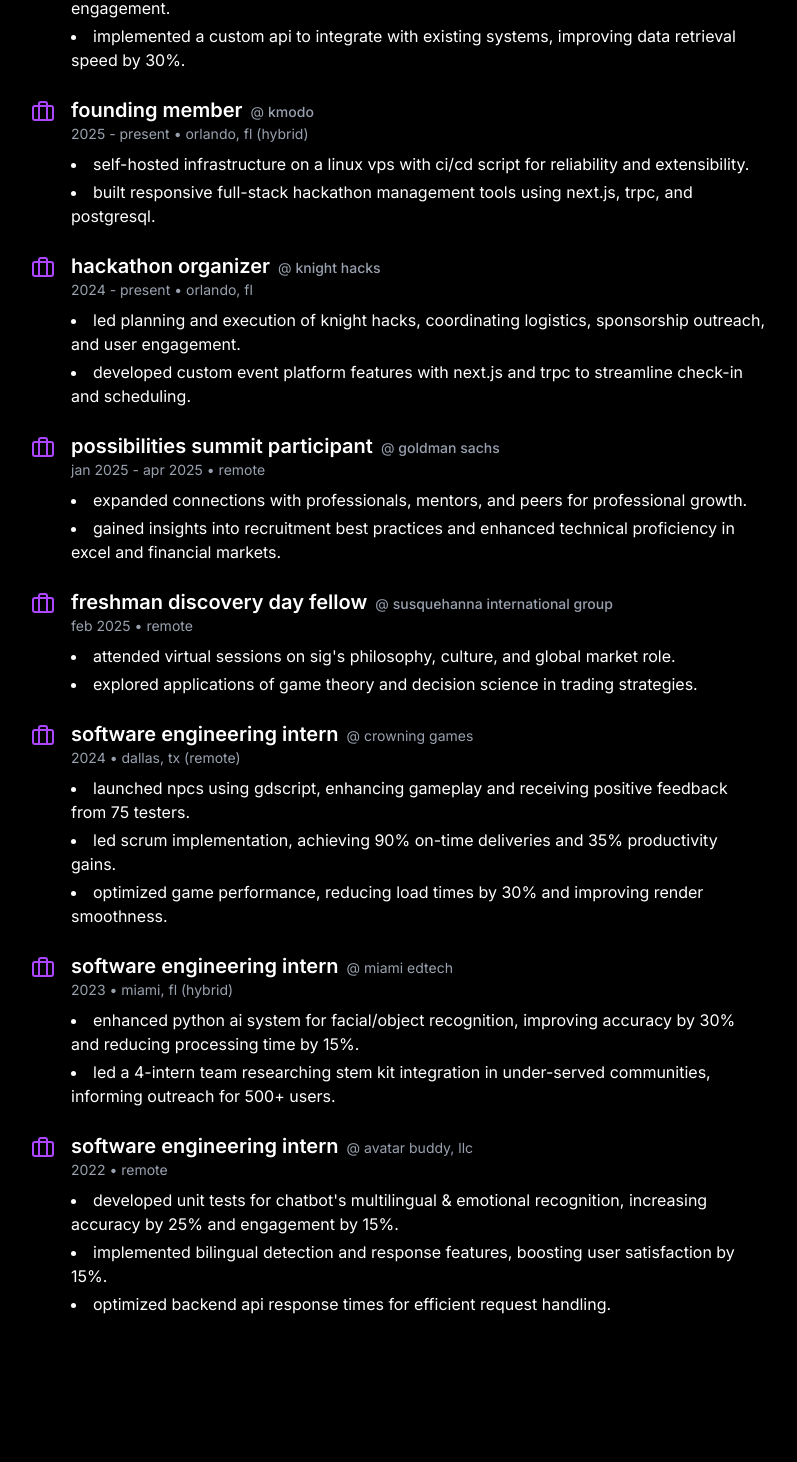
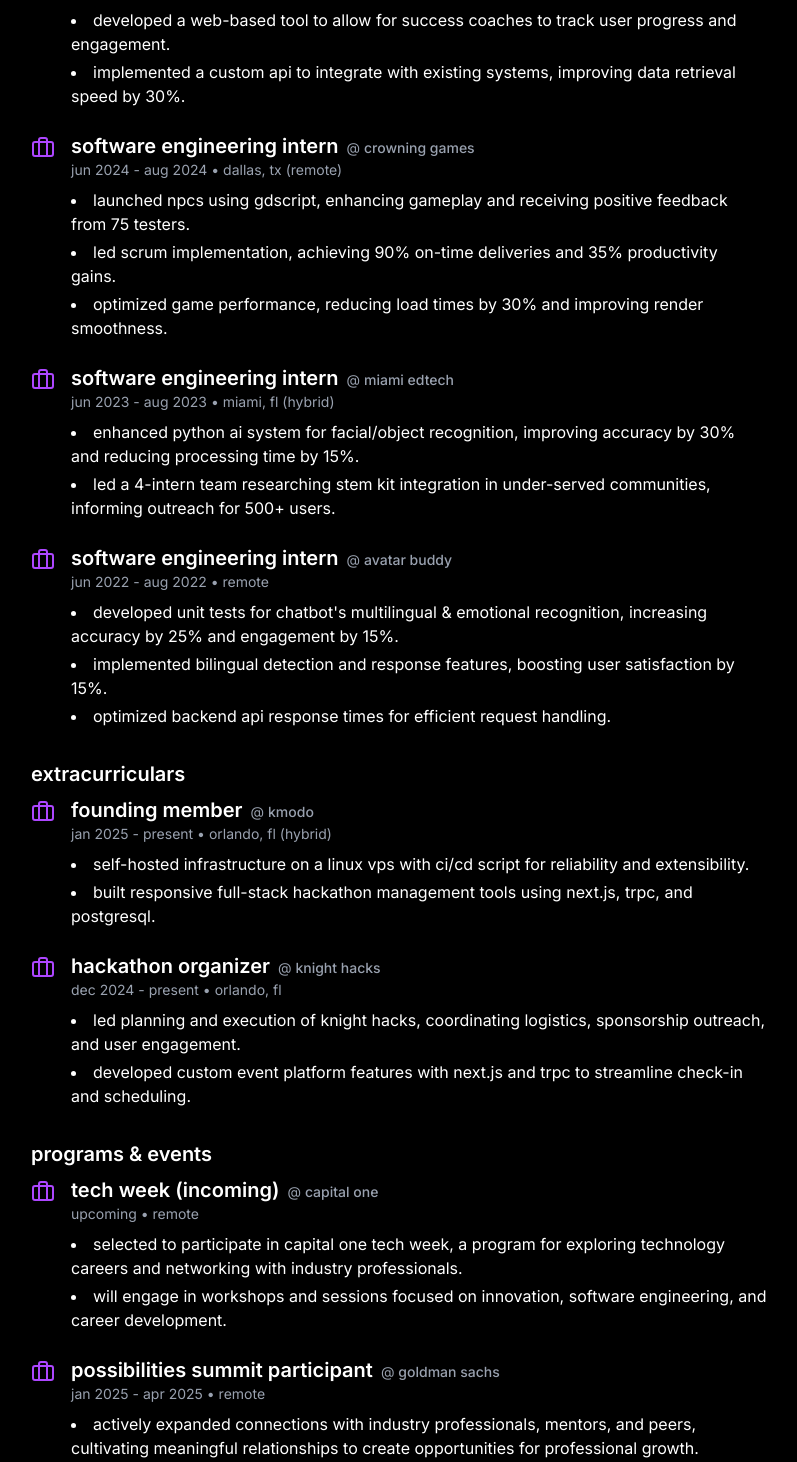
Before and after one commit to cataladev/sitev3, a Next.js app: page /career in a window 1280 px wide. Shown: the part 468-1930 px from the top of the page, without its empty margins (241-1038 px from the left). Before the commit the page ends 1832 px from the top, so only its background shows below. Built offline with nearby package versions, Linux system fonts and the light colour scheme.

Commit message:
ok more update

```diff
--- a/src/app/career/page.tsx
+++ b/src/app/career/page.tsx
@@ -10,10 +10,11 @@
   bulletPoints: string[];
 };
 
-const experiences: Experience[] = [
+const jobs: Experience[] = [
   {
     title: "software engineer intern",
     company: "ZuLeris Interactive",
+    companyLink: "https://www.zuleris.com/",
     timeframe: "jun 2025 - aug 2025",
     location: "remote",
     bulletPoints: [
@@ -33,53 +34,10 @@
     ],
   },
   {
-    title: "founding member",
-    company: "kmodo",
-    companyLink: "https://kmodo.org",
-    timeframe: "2025 - present",
-    location: "orlando, fl (hybrid)",
-    bulletPoints: [
-      "self-hosted infrastructure on a linux vps with ci/cd script for reliability and extensibility.",
-      "built responsive full-stack hackathon management tools using next.js, trpc, and postgresql.",
-    ],
-  },
-  {
-    title: "hackathon organizer",
-    company: "knight hacks",
-    companyLink: "https://knighthacks.com",
-    timeframe: "2024 - present",
-    location: "orlando, fl",
-    bulletPoints: [
-      "led planning and execution of knight hacks, coordinating logistics, sponsorship outreach, and user engagement.",
-      "developed custom event platform features with next.js and trpc to streamline check-in and scheduling.",
-    ],
-  },
-  {
-    title: "possibilities summit participant",
-    company: "goldman sachs",
-    companyLink: "https://www.goldmansachs.com",
-    timeframe: "jan 2025 - apr 2025",
-    location: "remote",
-    bulletPoints: [
-      "expanded connections with professionals, mentors, and peers for professional growth.",
-      "gained insights into recruitment best practices and enhanced technical proficiency in excel and financial markets.",
-    ],
-  },
-  {
-    title: "freshman discovery day fellow",
-    company: "susquehanna international group",
-    companyLink: "https://sig.com",
-    timeframe: "feb 2025",
-    location: "remote",
-    bulletPoints: [
-      "attended virtual sessions on sig's philosophy, culture, and global market role.",
-      "explored applications of game theory and decision science in trading strategies.",
-    ],
-  },
-  {
     title: "software engineering intern",
     company: "crowning games",
-    timeframe: "2024",
+    companyLink: "https://crowninggames.com",
+    timeframe: "jun 2024 - aug 2024",
     location: "dallas, tx (remote)",
     bulletPoints: [
       "launched npcs using gdscript, enhancing gameplay and receiving positive feedback from 75 testers.",
@@ -90,7 +48,8 @@
   {
     title: "software engineering intern",
     company: "miami edtech",
-    timeframe: "2023",
+    companyLink: "https://miamiedtech.com/",
+    timeframe: "jun 2023 - aug 2023",
     location: "miami, fl (hybrid)",
     bulletPoints: [
       "enhanced python ai system for facial/object recognition, improving accuracy by 30% and reducing processing time by 15%.",
@@ -99,8 +58,9 @@
   },
   {
     title: "software engineering intern",
-    company: "avatar buddy, llc",
-    timeframe: "2022",
+    company: "avatar buddy",
+    companyLink: "https://avatarbuddy.co/",
+    timeframe: "jun 2022 - aug 2022",
     location: "remote",
     bulletPoints: [
       "developed unit tests for chatbot's multilingual & emotional recognition, increasing accuracy by 25% and engagement by 15%.",
@@ -110,17 +70,81 @@
   },
 ];
 
+const extracurriculars: Experience[] = [
+  {
+    title: "founding member",
+    company: "kmodo",
+    companyLink: "https://kmodo.org",
+    timeframe: "jan 2025 - present",
+    location: "orlando, fl (hybrid)",
+    bulletPoints: [
+      "self-hosted infrastructure on a linux vps with ci/cd script for reliability and extensibility.",
+      "built responsive full-stack hackathon management tools using next.js, trpc, and postgresql.",
+    ],
+  },
+  {
+    title: "hackathon organizer",
+    company: "knight hacks",
+    companyLink: "https://knighthacks.org",
+    timeframe: "dec 2024 - present",
+    location: "orlando, fl",
+    bulletPoints: [
+      "led planning and execution of knight hacks, coordinating logistics, sponsorship outreach, and user engagement.",
+      "developed custom event platform features with next.js and trpc to streamline check-in and scheduling.",
+    ],
+  },
+];
+
+const programs: Experience[] = [
+  {
+    title: "tech week (incoming)",
+    company: "Capital One",
+    companyLink: "https://www.capitalone.com",
+    timeframe: "upcoming",
+    location: "remote",
+    bulletPoints: [
+      "Selected to participate in Capital One Tech Week, a program for exploring technology careers and networking with industry professionals.",
+      "Will engage in workshops and sessions focused on innovation, software engineering, and career development."
+    ],
+  },
+  {
+    title: "possibilities summit participant",
+    company: "Goldman Sachs",
+    companyLink: "https://www.goldmansachs.com",
+    timeframe: "jan 2025 - apr 2025",
+    location: "remote",
+    bulletPoints: [
+      "Actively expanded connections with industry professionals, mentors, and peers, cultivating meaningful relationships to create opportunities for professional growth.",
+      "Gained insights into recruitment best practices, understanding effective hiring processes, enhanced technical proficiency in areas such as Excel and financial markets, building a versatile skill set."
+    ],
+  },
+  {
+    title: "discovery day fellow",
+    company: "Susquehanna International Group",
+    companyLink: "https://sig.com",
+    timeframe: "feb 2025",
+    location: "remote",
+    bulletPoints: [
+      "Attended 3 virtual sessions in the span of two days covering SIG's philosophy, work culture, and role in global financial markets.",
+      "Discussed the significance of game theory and decision science in making SIG a leading global trading firm."
+    ],
+  },
+];
+
 export default function Career() {
   return (
     <section id="career" className="max-w-screen-md mx-auto p-2 sm:p-4 mb-4">
       <h2 className="text-2xl sm:text-3xl font-bold text-purple-400 mb-3 sm:mb-4 text-center lowercase animate-fade-in">career experience</h2>
-      <ul className="space-y-4 sm:space-y-6 animate-fade-in">
-        {experiences.map((exp) => (
+      <div className="space-y-8 animate-fade-in">
+        <div>
+          <h3 className="text-xl font-semibold text-white mb-2 lowercase">jobs</h3>
+          <ul className="space-y-4 sm:space-y-6">
+            {jobs.map((exp) => (
               <li key={`${exp.title}-${exp.company}`} className="flex gap-2 sm:gap-4">
                 <Briefcase className="w-5 h-5 sm:w-6 sm:h-6 text-purple-500 mt-1 flex-shrink-0" />
                 <div>
                   <div className="flex flex-col sm:flex-row sm:items-baseline sm:gap-2 flex-wrap">
-                <h3 className="text-lg sm:text-xl font-semibold text-white lowercase">{exp.title}</h3>
+                    <h4 className="text-lg sm:text-xl font-semibold text-white lowercase">{exp.title}</h4>
                     <span className="text-gray-400 text-xs sm:text-sm lowercase">
                       @ {exp.companyLink ? (
                         <AnimatedLink href={exp.companyLink}>{exp.company}</AnimatedLink>
@@ -137,6 +161,62 @@
               </li>
             ))}
           </ul>
+        </div>
+        <div>
+          <h3 className="text-xl font-semibold text-white mb-2 lowercase">extracurriculars</h3>
+          <ul className="space-y-4 sm:space-y-6">
+            {extracurriculars.map((exp) => (
+              <li key={`${exp.title}-${exp.company}`} className="flex gap-2 sm:gap-4">
+                <Briefcase className="w-5 h-5 sm:w-6 sm:h-6 text-purple-500 mt-1 flex-shrink-0" />
+                <div>
+                  <div className="flex flex-col sm:flex-row sm:items-baseline sm:gap-2 flex-wrap">
+                    <h4 className="text-lg sm:text-xl font-semibold text-white lowercase">{exp.title}</h4>
+                    <span className="text-gray-400 text-xs sm:text-sm lowercase">
+                      @ {exp.companyLink ? (
+                        <AnimatedLink href={exp.companyLink}>{exp.company}</AnimatedLink>
+                      ) : (exp.company)}
+                    </span>
+                  </div>
+                  <p className="text-gray-400 text-xs sm:text-sm mb-1 sm:mb-2 lowercase">{exp.timeframe} • {exp.location}</p>
+                  <ul className="list-disc list-inside space-y-0.5 sm:space-y-1 text-white text-sm sm:text-base">
+                    {exp.bulletPoints.map((point, i) => (
+                      <li key={i} className="lowercase">{point}</li>
+                    ))}
+                  </ul>
+                </div>
+              </li>
+            ))}
+          </ul>
+        </div>
+        {programs.length > 0 && (
+          <div>
+            <h3 className="text-xl font-semibold text-white mb-2 lowercase">programs & events</h3>
+            <ul className="space-y-4 sm:space-y-6">
+              {programs.map((exp) => (
+                <li key={`${exp.title}-${exp.company}`} className="flex gap-2 sm:gap-4">
+                  <Briefcase className="w-5 h-5 sm:w-6 sm:h-6 text-purple-500 mt-1 flex-shrink-0" />
+                  <div>
+                    <div className="flex flex-col sm:flex-row sm:items-baseline sm:gap-2 flex-wrap">
+                      <h4 className="text-lg sm:text-xl font-semibold text-white lowercase">{exp.title}</h4>
+                      <span className="text-gray-400 text-xs sm:text-sm lowercase">
+                        @ {exp.companyLink ? (
+                          <AnimatedLink href={exp.companyLink}>{exp.company}</AnimatedLink>
+                        ) : (exp.company)}
+                      </span>
+                    </div>
+                    <p className="text-gray-400 text-xs sm:text-sm mb-1 sm:mb-2 lowercase">{exp.timeframe} • {exp.location}</p>
+                    <ul className="list-disc list-inside space-y-0.5 sm:space-y-1 text-white text-sm sm:text-base">
+                      {exp.bulletPoints.map((point, i) => (
+                        <li key={i} className="lowercase">{point}</li>
+                      ))}
+                    </ul>
+                  </div>
+                </li>
+              ))}
+            </ul>
+          </div>
+        )}
+      </div>
     </section>
   );
 }
```
Lines whose indentation alone changed are shown as unchanged.
